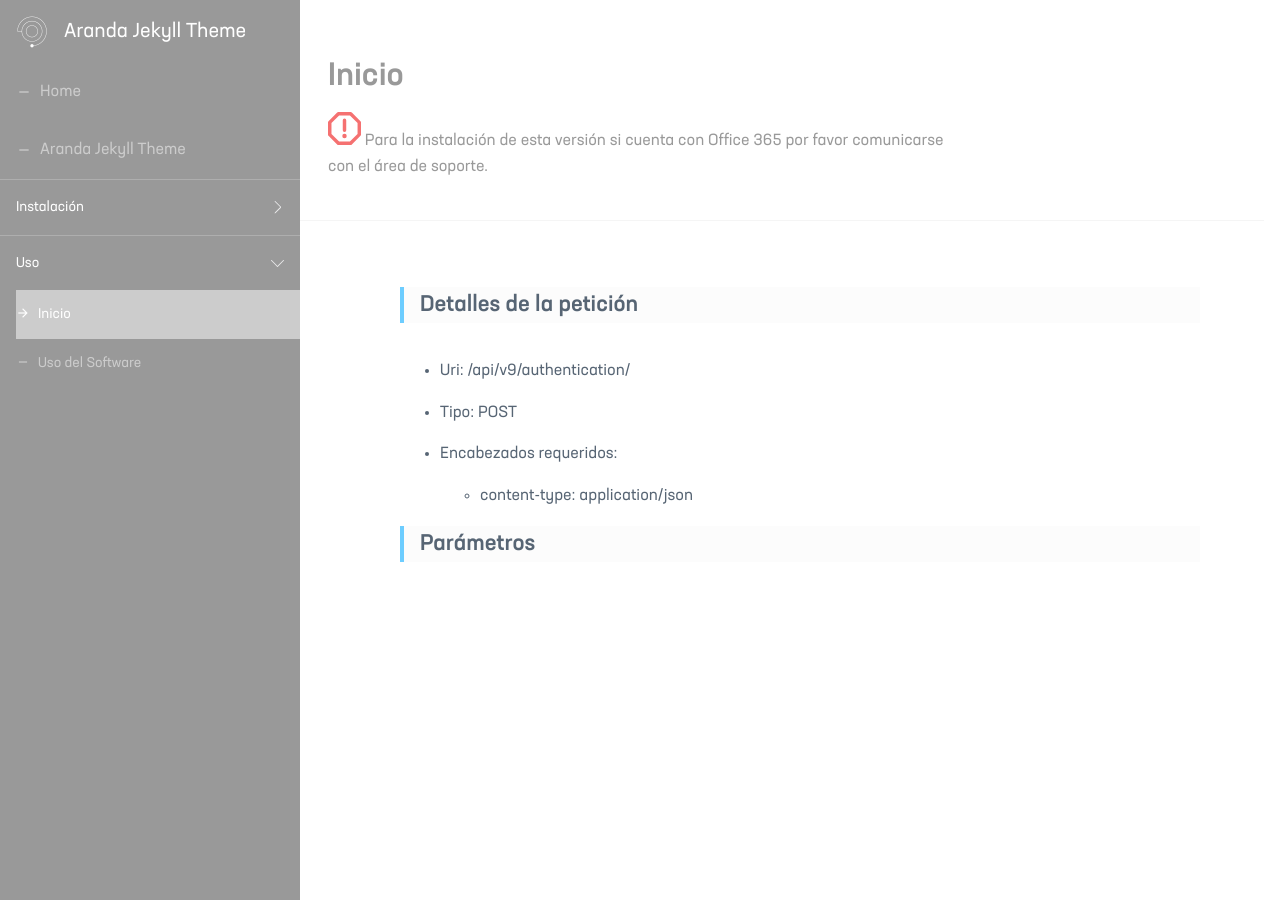
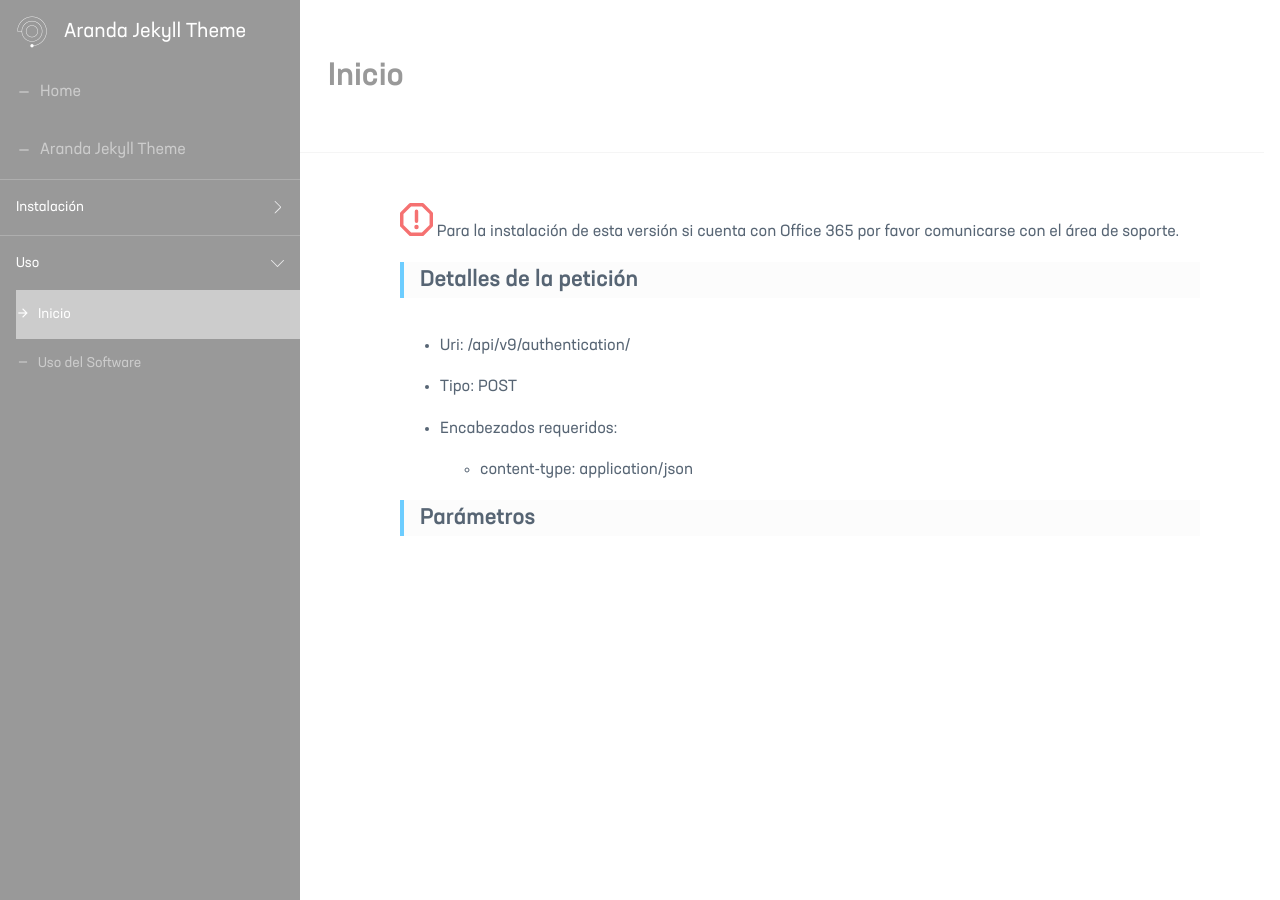
Before and after one commit to Nats85/Manuales-Aranda-Apis, a Jekyll site: the page built from docs/2.1-inicio.md, in a window 1280 px wide. Built offline with Jekyll 4.4.1, drawn with Linux system fonts in a browser that asks for light colours.

Commit message:
Update apis.html

```diff
--- a/_layouts/apis.html
+++ b/_layouts/apis.html
@@ -6,9 +6,6 @@ layout: default
     <div class="head">
       <div class="title header typo_ostrich">{{ page.title }}</div>
       {% if page.info %}<div class="sub_title typo_crow">{{ page.info }}</div>{% endif %}
-      <div class="alert"><img src="{{ site.baseurl }}/assets/images/ic_alert.svg">
-                {{ site.data.messages['instaladores'] }}
-       </div>
     </div>
     {% if page.nav == true %}<aside id="nav">
       <div class="header typo_hummingbird">Contents</div>
@@ -22,7 +19,10 @@ layout: default
   <div class="sg_post" id="post-content">
     <div class="apis">
        <div class="ap">
-        {{ content }}
+          <div class="alert"><img src="{{ site.baseurl }}/assets/images/ic_alert.svg">
+                {{ site.data.messages['instaladores'] }}
+           </div>
+           {{ content }}
        </div>
     </div>
   </div>
```
